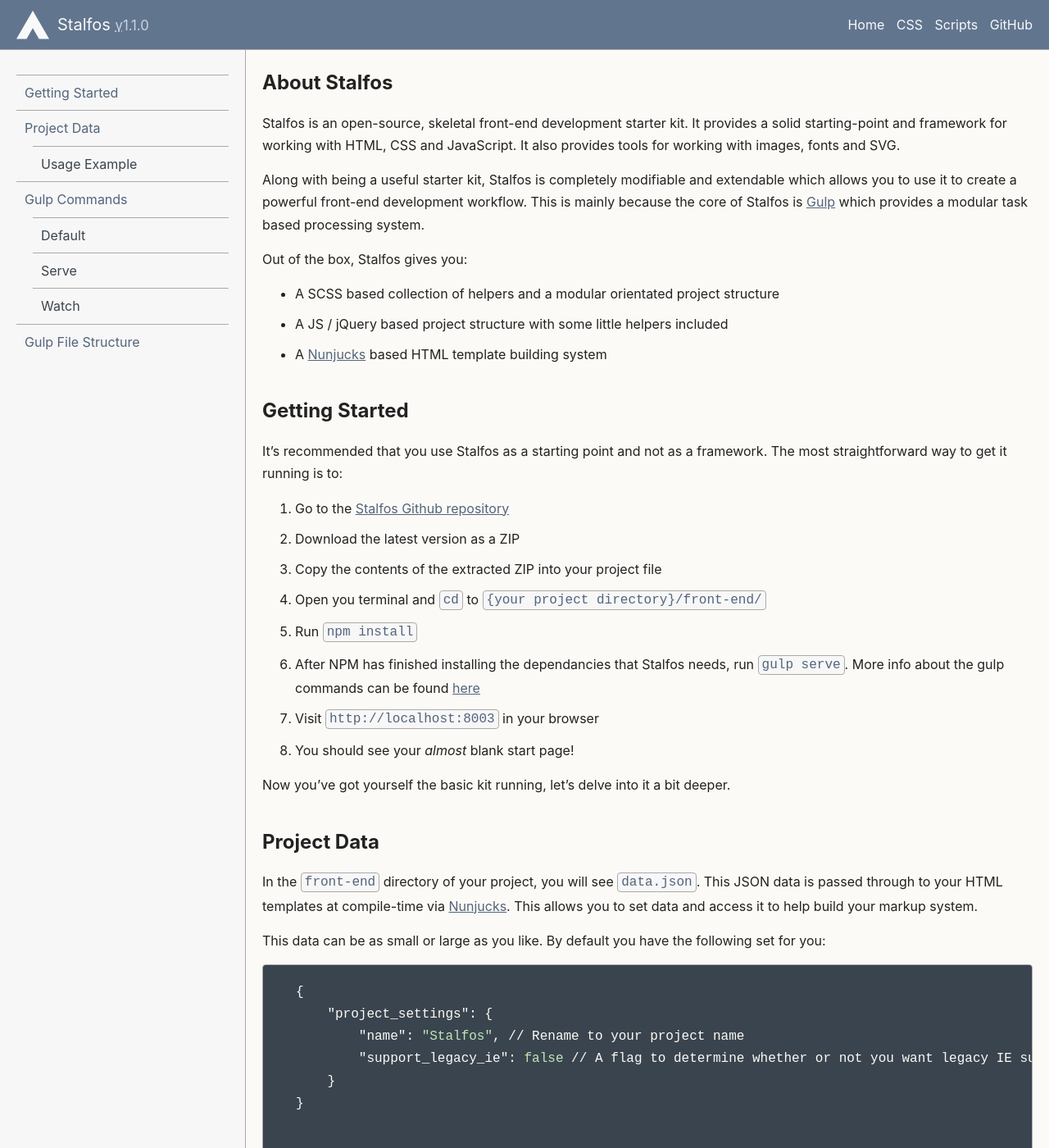
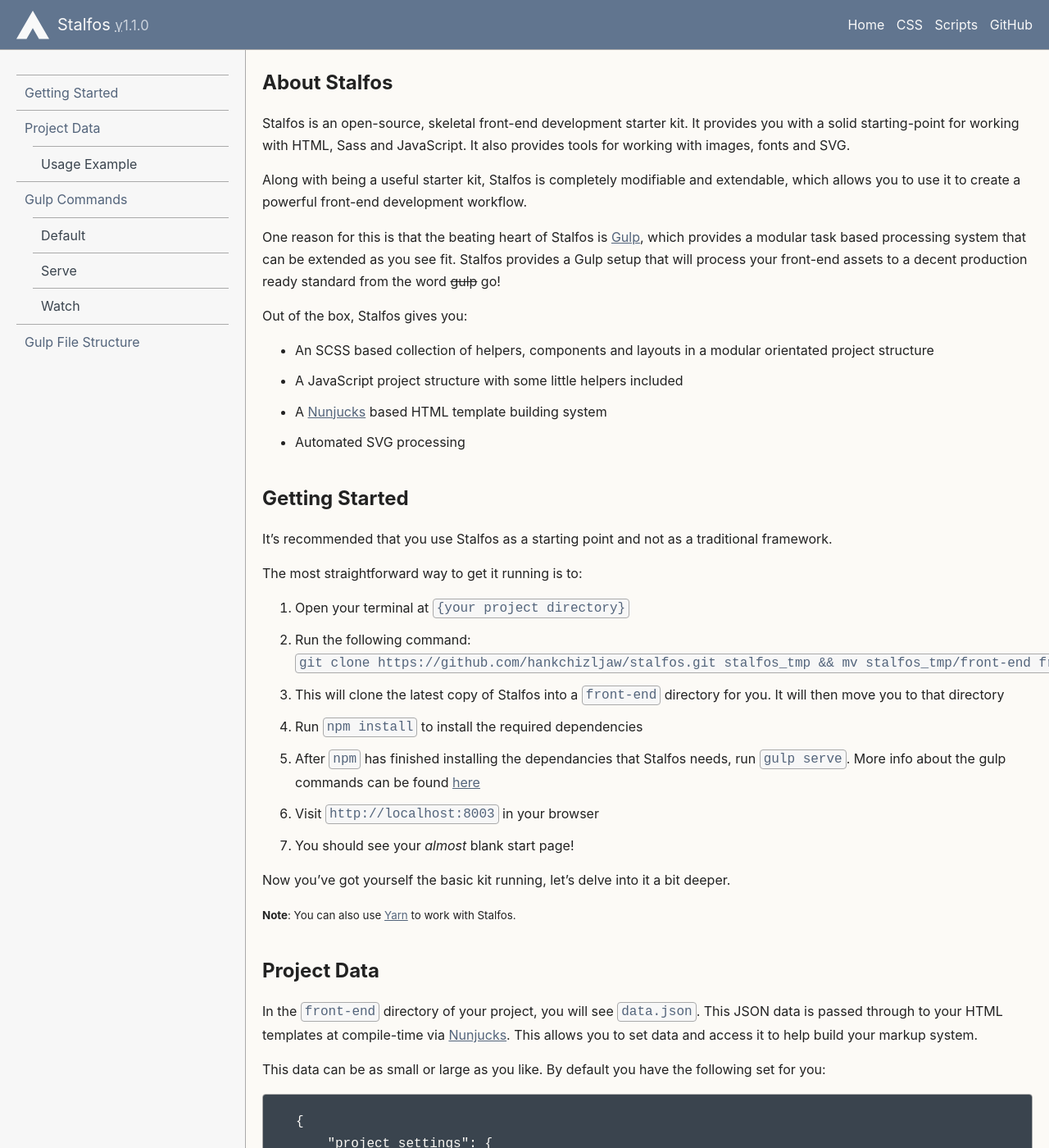
Before and after one commit to Andy-set-studio/stalfos.io, a Jekyll site: the page built from index.md, in a window 1280 px wide and 1400 px high. Shown: the whole window at 82% size. Built offline with Jekyll 4.4.1, drawn with Linux system fonts in a browser that asks for light colours; some of the changed text lies outside the part shown.

Commit message:
Rework the intro page's content

```diff
--- a/index.md
+++ b/index.md
@@ -4,31 +4,39 @@
 title: About Stalfos
 ---
 
-Stalfos is an open-source, skeletal front-end development starter kit. It provides a solid starting-point and framework for working with HTML, CSS and JavaScript. It also provides tools for working with images, fonts and SVG.
+Stalfos is an open-source, skeletal front-end development starter kit. It provides you with a solid starting-point for working with HTML, Sass and JavaScript. It also provides tools for working with images, fonts and SVG.
 
-Along with being a useful starter kit, Stalfos is completely modifiable and extendable which allows you to use it to create a powerful front-end development workflow. This is mainly because the core of Stalfos is [Gulp](http://gulpjs.com/) which provides a modular task based processing system.
+Along with being a useful starter kit, Stalfos is completely modifiable and extendable, which allows you to use it to create a powerful front-end development workflow.
+
+One reason for this is that the beating heart of Stalfos is [Gulp](http://gulpjs.com/), which provides a modular task based processing system that can be extended as you see fit. Stalfos provides a Gulp setup that will process your front-end assets to a decent production ready standard from the word <del>gulp</del> go!
 
 Out of the box, Stalfos gives you:
 
-- A SCSS based collection of helpers and a modular orientated project structure
-- A JS / jQuery based project structure with some little helpers included
+- An SCSS based collection of helpers, components and layouts in a modular orientated project structure
+- A JavaScript project structure with some little helpers included
 - A [Nunjucks](https://mozilla.github.io/nunjucks/) based HTML template building system
+- Automated SVG processing
 
 ## Getting Started
 
-It's recommended that you use Stalfos as a starting point and not as a framework. The most straightforward way to get it running is to:
+It's recommended that you use Stalfos as a starting point and not as a traditional framework.
 
-1.  Go to the [Stalfos Github repository](https://github.com/hankchizljaw/stalfos)
-2.  Download the latest version as a ZIP
-3.  Copy the contents of the extracted ZIP into your project file
-4.  Open you terminal and `cd` to `{your project directory}/front-end/`
-5.  Run `npm install`
-6.  After NPM has finished installing the dependancies that Stalfos needs, run `gulp serve`. More info about the gulp commands can be found [here](#gulp-commands)
-7.  Visit `http://localhost:8003` in your browser
-8.  You should see your *almost* blank start page!
+The most straightforward way to get it running is to:
+
+1. Open your terminal at `{your project directory}`
+2. Run the following command:
+    <code class="is-block">
+    git clone https://github.com/hankchizljaw/stalfos.git stalfos_tmp && mv stalfos_tmp/front-end front-end && rm -rf stalfos_tmp && cd front-end
+    </code>
+3. This will clone the latest copy of Stalfos into a `front-end` directory for you. It will then move you to that directory
+4. Run `npm install` to install the required dependencies
+5. After `npm` has finished installing the dependancies that Stalfos needs, run `gulp serve`. More info about the gulp commands can be found [here](#gulp-commands)
+6. Visit `http://localhost:8003` in your browser
+7. You should see your *almost* blank start page!
 
 Now you've got yourself the basic kit running, let's delve into it a bit deeper.
 
+<small>**Note**: You can also use [Yarn](https://yarnpkg.com/en/) to work with Stalfos.</small>
 
 ## Project Data
 
@@ -64,15 +72,15 @@
 
 ### Serve
 
-This task compiles all dynamic assets into a static website, then serves it up on `localhost` for you. It has livereload running, so any changes you make to your project files will refresh your browser automatically for you.
+This task compiles all dynamic assets into a static website, then serves it up on `http://localhost:8003` for you. It has livereload running, so any changes you make to your project files will refresh your browser automatically.
 
-Serve is the typical command you'd use while building static HTML, CSS and JS templates or if you were building a static website.
+Serve is the typical command you'd use while building static HTML, CSS and JavaScript templates, or if you were building a static website.
 
 Trigger serve by running `gulp serve` in your terminal.
 
 ### Watch
 
-The watch task (formerly called 'website') compiles your assets in the same manner as [serve](#serve), but sends them over to your project directory, which is defined in `gulpfile.js` by modifying the `WEBSITE_PATH` variable. There are also CSS, script and image paths that are prefixed with `WEBSITE_` which can be modified too*.
+This task compiles your assets in the same manner as [serve](#serve), but sends them over to your project directory, which is defined in `gulpfile.js` by modifying the `WEBSITE_PATH` variable. There are also CSS, JavaScript, font and image paths that are prefixed with `WEBSITE_` which can be modified too*.
 
 The task will automatically update these website assets whenever you update one of your `front-end` files. At the moment, it won't refresh your browser though.
 
```
Also changed, not shown: other parts of index.md (+1 -1 lines).
